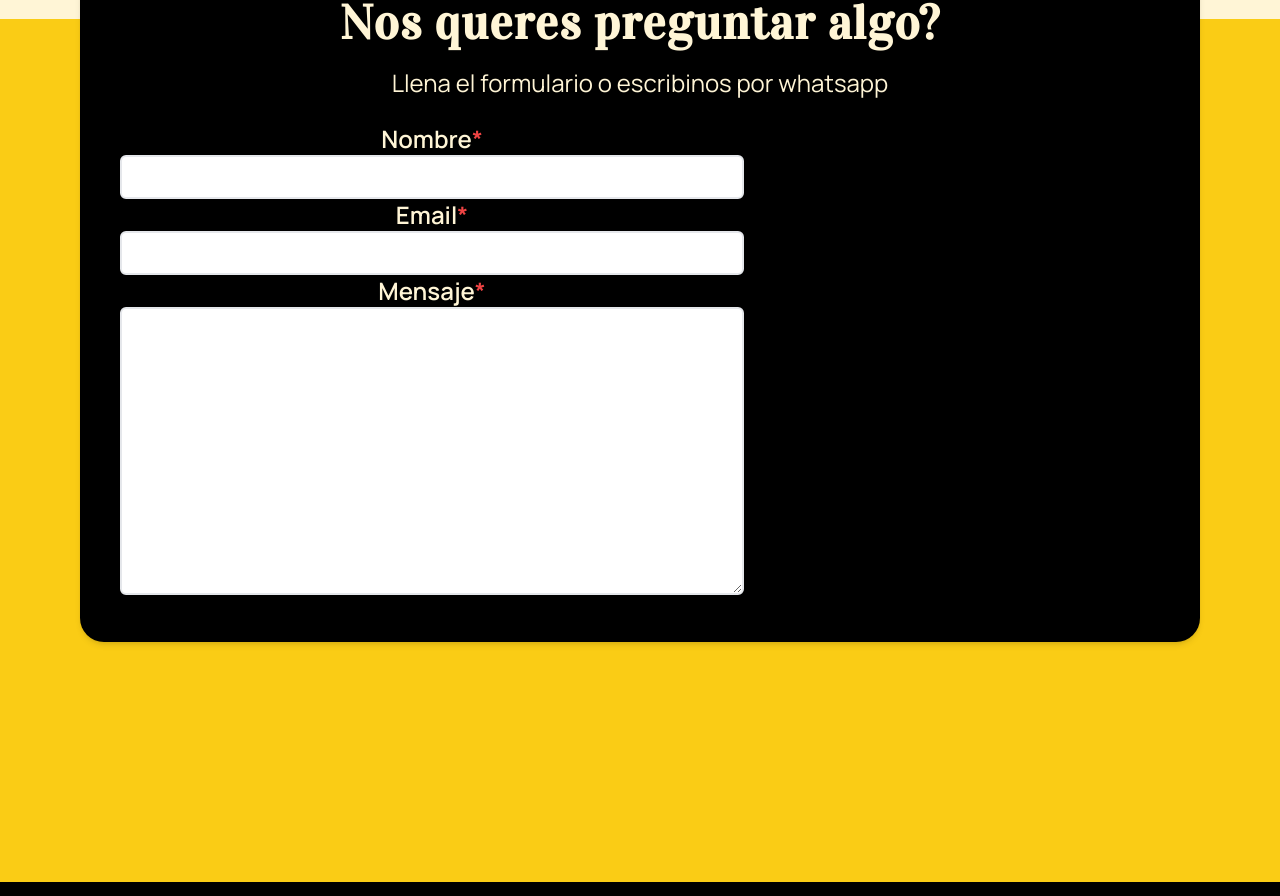
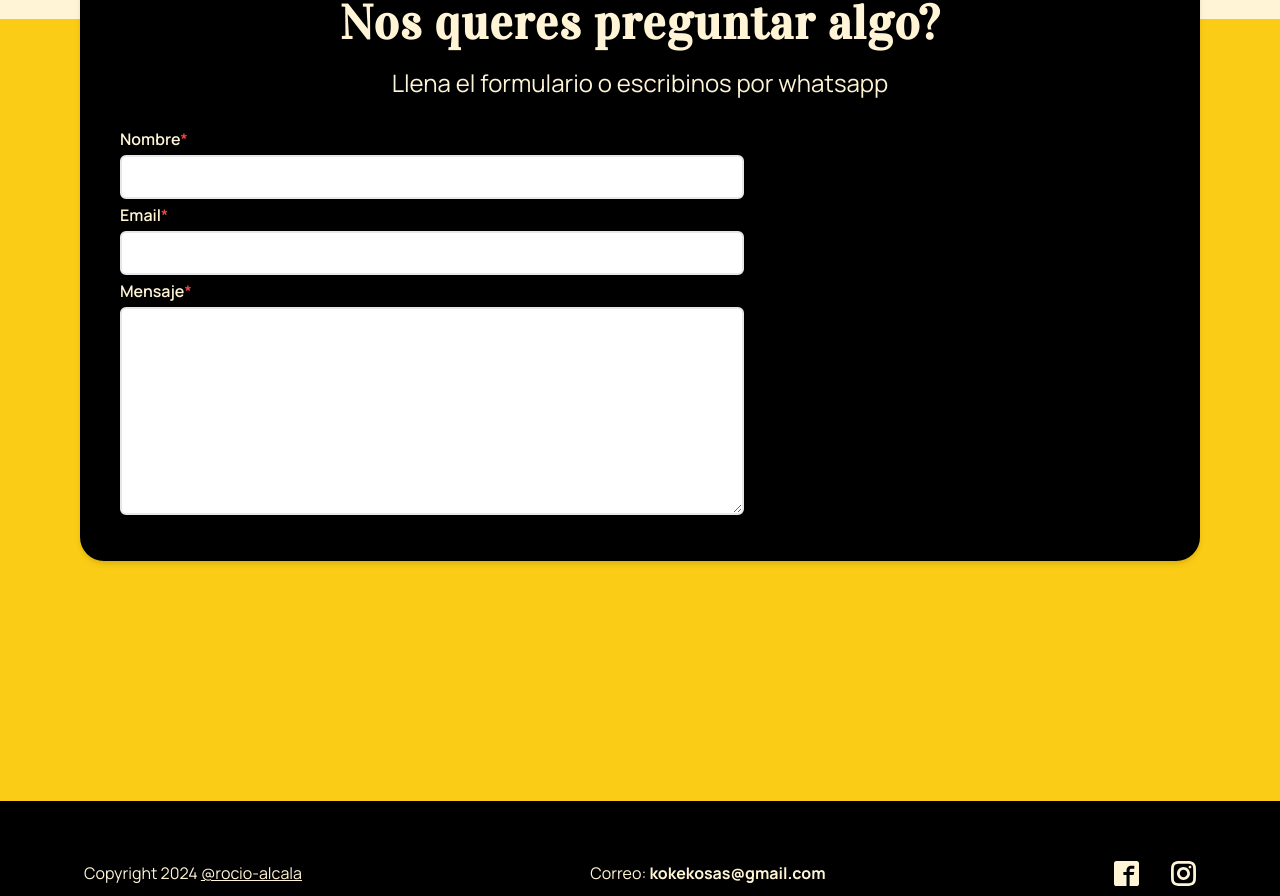
Before and after one commit to rocio-alcala/kokekosas, a Next.js app: page / in a window 1280 px wide. Shown: the part 3877-4773 px from the top of the page. Built offline with nearby package versions, Linux system fonts and the light colour scheme.

Commit message:
change styling in components for reuse

```diff
--- a/src/app/page.tsx
+++ b/src/app/page.tsx
@@ -28,7 +28,7 @@ export default function Home() {
               Una pieza de arte vivo
             </h1>
             <Link href="https://wa.me/543518193522?text=Hola!%20quiero%20saber%20saber%20como%20encargar%20una%20kokedama%20">
-              <Button className="ml-1 mt-5 w-fit rounded-md border-[#FFF5D6] font-extrabold text-[#FFF5D6] hover:bg-[#FFF5D6] hover:text-gray-900 hover:backdrop-opacity-30 sm:border-4 sm:text-2xl">
+              <Button className="ml-1 mt-5 w-fit border-[#FFF5D6] font-extrabold text-[#FFF5D6] hover:bg-[#FFF5D6] hover:text-gray-900 hover:scale-105 hover:backdrop-opacity-30 sm:border-4 sm:text-2xl">
                 ENCARGA TU KOKEDAMA
               </Button>
             </Link>
--- a/src/components/Button.tsx
+++ b/src/components/Button.tsx
@@ -14,7 +14,7 @@ export default function Button({
   return (
     <button
       className={cn(
-        "hover:tr w-full border-2 p-3 text-center text-sm font-semibold leading-4 tracking-widest transition-all duration-500 hover:scale-105",
+        "w-full border-2 p-3 text-center text-sm font-semibold leading-4 tracking-widest transition-all duration-500 rounded-md",
         className,
       )}
       {...rest}
--- a/src/components/InputText.tsx
+++ b/src/components/InputText.tsx
@@ -14,10 +14,10 @@ const InputText = forwardRef<
   ComponentPropsWithoutRef<"input"> & InputTextSpecificProps
 >(({ label, errors, required, description, className, ...props }, ref) => {
   return (
-    <div className={cn("flex-col", className)}>
+    <div className={cn("w-full flex-col text-base", className)}>
       <label>
         {label && (
-          <legend className="text-grey8-dark-text py-1 font-semibold leading-6">
+          <legend className=" py-1 text-start font-semibold leading-6 text-[#FFF5D6]">
             {label}
             {required && (
               <span className="text-red-500 dark:text-red-900">*</span>
@@ -25,7 +25,7 @@ const InputText = forwardRef<
           </legend>
         )}
         <input
-          className="placeholder:text-placeholder dark:focus:border-primary-text-dark focus:border-primary-text-light text-primary-text-light disabled:bg-grey2 h-11 w-full rounded-md border-2 p-3 focus:outline-none"
+          className="h-11 w-full rounded-md border-2 p-3 text-gray-900 placeholder:text-gray-500 focus:border-gray-500 focus:outline-none disabled:bg-gray-200"
           ref={ref}
           type="text"
           aria-label={label}
--- a/src/components/InputTextArea.tsx
+++ b/src/components/InputTextArea.tsx
@@ -15,10 +15,10 @@ const InputTextArea = forwardRef<
   ComponentPropsWithoutRef<"textarea"> & InputTextAreaSpecificProps
 >(({ label, errors, required, description, className, ...props }, ref) => {
   return (
-    <div className={cn("flex-col", className)}>
+    <div className={cn("w-full flex-col text-base", className)}>
       <label>
         {label && (
-          <legend className="text-grey8-dark-text py-1 font-semibold leading-6">
+          <legend className=" py-1 text-start font-semibold leading-6 text-[#FFF5D6]">
             {label}
             {required && (
               <span className="text-red-500 dark:text-red-900">*</span>
@@ -26,7 +26,7 @@ const InputTextArea = forwardRef<
           </legend>
         )}
         <textarea
-          className="placeholder:text-placeholder disabled:bg-grey2 text-primary-text-light focus:border-primary-text-light dark:focus:border-primary-text-dark h-11 min-h-72 w-full rounded-md border-2 p-3 focus:outline-none"
+          className="min-h-52 w-full rounded-md border-2 p-3 text-gray-900 placeholder:text-gray-500 focus:border-gray-500 focus:outline-none disabled:bg-gray-200"
           ref={ref}
           aria-label={label}
           {...props}
```
